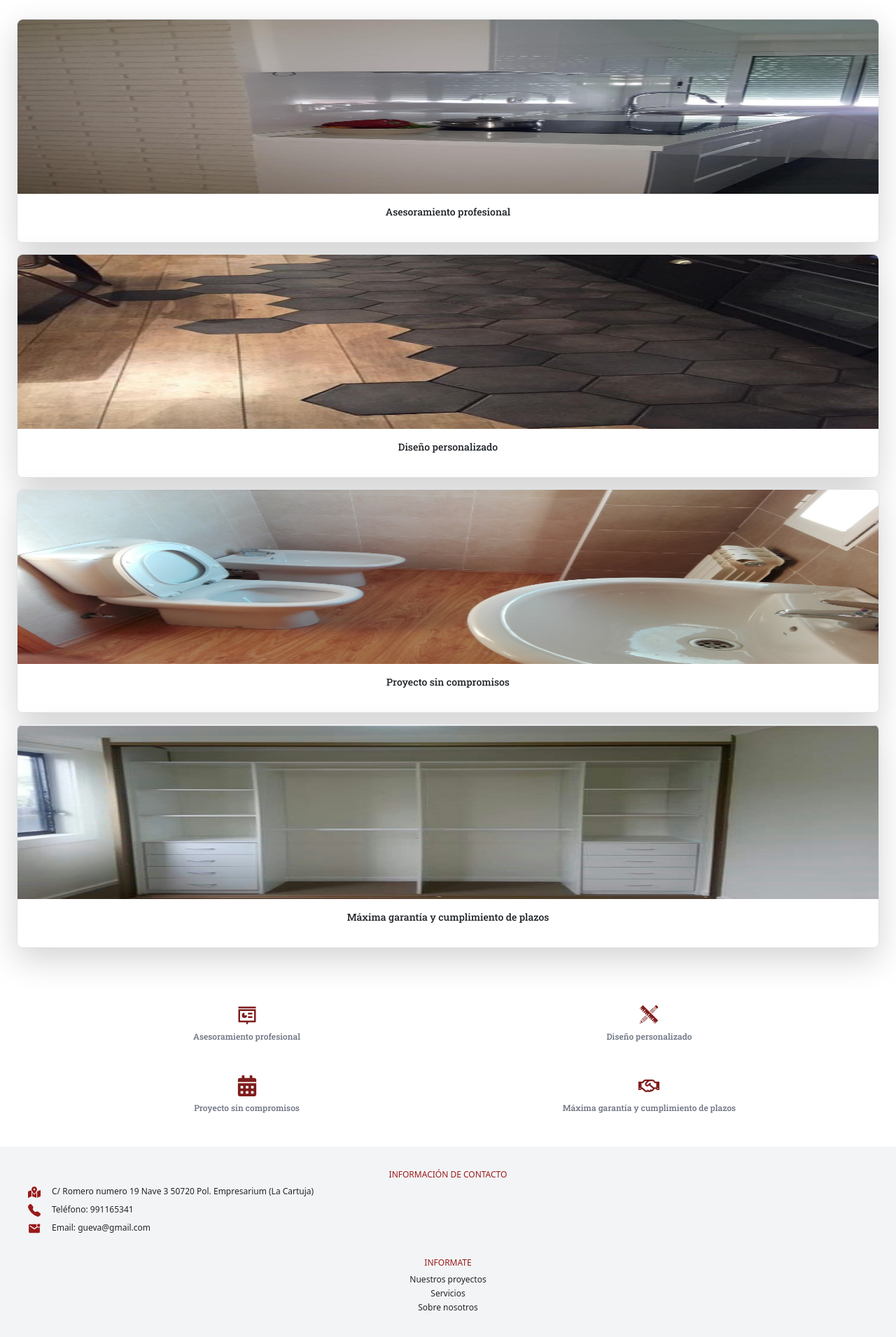
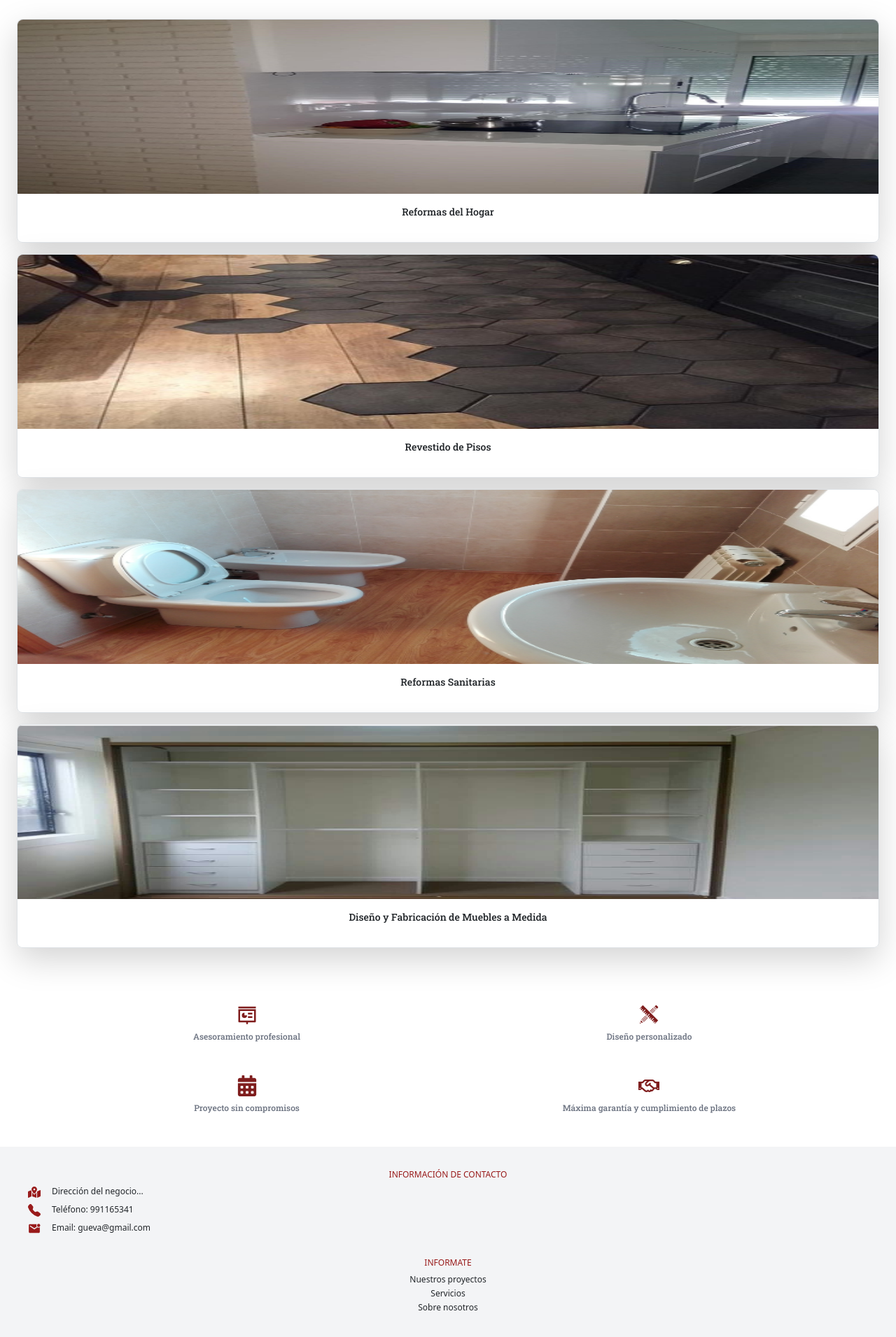
Before and after one commit to Luis1Gonzalez/jz-diseno, a React (Vite) app: page / in a window 1280 px wide. Shown: the part 1543-3454 px from the top of the page at 70% size. Built offline with nearby package versions, Linux system fonts and the light colour scheme.

Commit message:
agregado el footer

```diff
--- a/src/data/objeto.js
+++ b/src/data/objeto.js
@@ -5,9 +5,9 @@ import j4 from '../assets/j4.png'
 
 
 const offer = [
-    {id:1, image: j1, description: 'Asesoramiento profesional'},
-    {id:2, image: j2, description: 'Diseño personalizado'},
-    {id:3, image: j3, description: 'Proyecto sin compromisos'},
-    {id:4, image: j4, description: 'Máxima garantía y cumplimiento de plazos'}
+    {id:1, image: j1, description: 'Reformas del Hogar'},
+    {id:2, image: j2, description: 'Revestido de Pisos'},
+    {id:3, image: j3, description: 'Reformas Sanitarias'},
+    {id:4, image: j4, description: 'Diseño y Fabricación de Muebles a Medida'}
 ]
 export {offer}
--- a/src/shared/Footer.jsx
+++ b/src/shared/Footer.jsx
@@ -12,8 +12,7 @@ export default function Footer() {
             <div className='mt-2 mb-8'>
                 <h2 className='mb-2 text-center text-red-800 uppercase text-xs'>Información de Contacto</h2>
 
-                <p className='flex text-xs my-2'><span className='mx-3 text-lg text-red-800'><FaMapMarkedAlt /></span>C/ Romero numero 19 Nave 3
-                    50720 Pol. Empresarium (La Cartuja)</p>
+                <p className='flex text-xs my-2'><span className='mx-3 text-lg text-red-800'><FaMapMarkedAlt /></span>Dirección del negocio...</p>
                 <p className='flex text-xs my-2'><span className='mx-3 text-lg text-red-800'><BsFillTelephoneFill /></span>Teléfono: 991165341</p>
                 <p className='flex text-xs my-2'><span className='mx-3 text-lg text-red-800'><IoMdMailUnread /></span>Email: gueva@gmail.com</p>
             </div>
```
